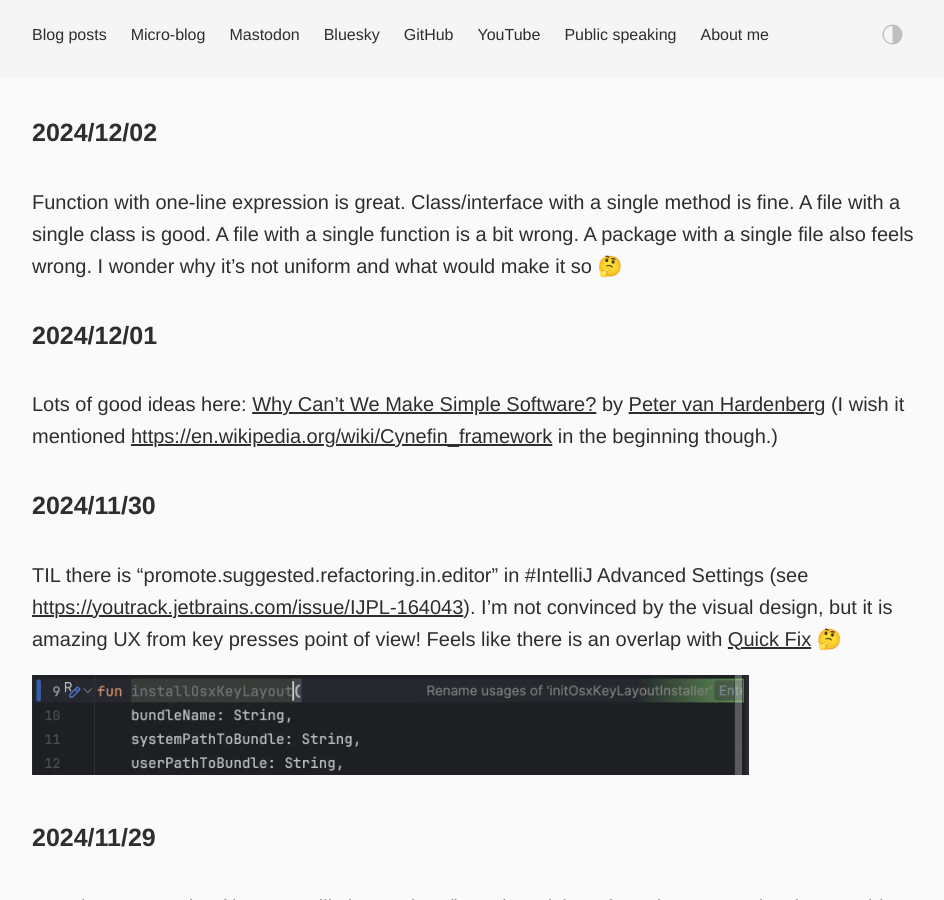
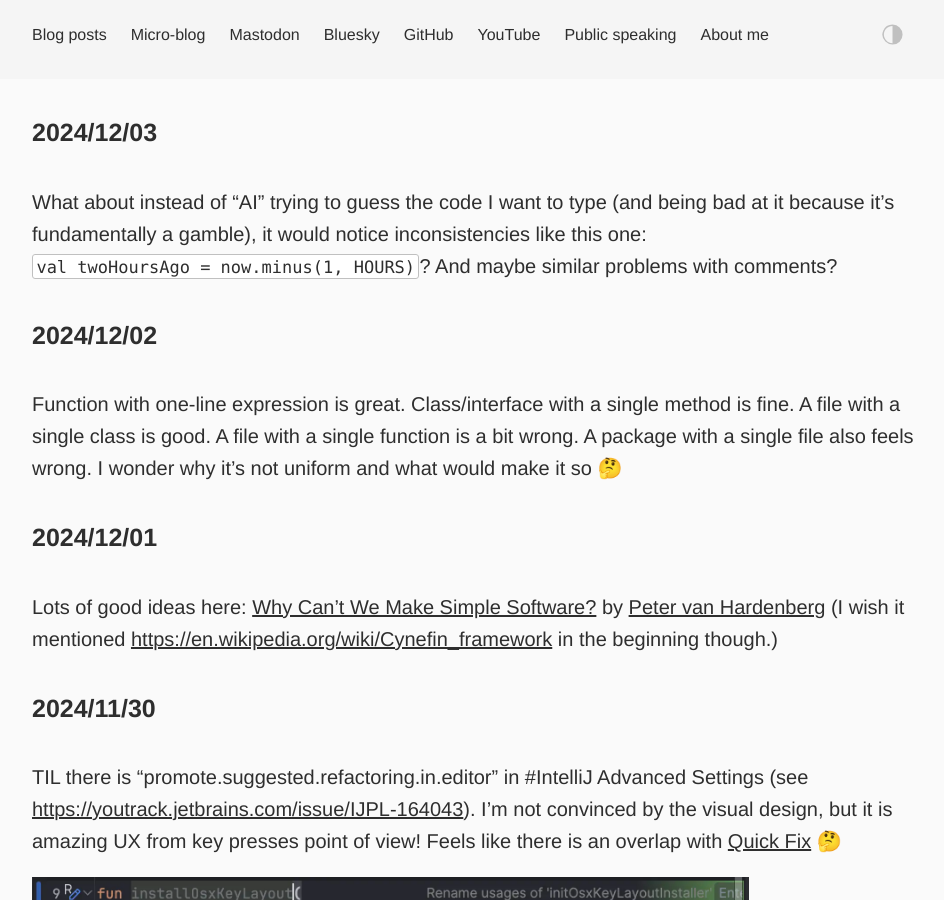
Before and after one commit to dkandalov/dkandalov.github.io, a Jekyll site: the page built from micro-blog.md, in a window 1280 px wide and 900 px high. Shown: the whole window, without its empty margins (160-1104 px from the left). Built offline with Jekyll 4.4.1, drawn with Linux system fonts in a browser that asks for light colours.

Commit message:
updated micro-blog

```diff
--- a/micro-blog.md
+++ b/micro-blog.md
@@ -2,6 +2,9 @@
 layout: post
 permalink: /micro-blog/
 ---
+
+#### 2024/12/03
+What about instead of "AI" trying to guess the code I want to type (and being bad at it because it's fundamentally a gamble), it would notice inconsistencies like this one: `val twoHoursAgo = now.minus(1, HOURS)`? And maybe similar problems with comments?
 
 #### 2024/12/02
 Function with one-line expression is great. Class/interface with a single method is fine. A file with a single class is good. A file with a single function is a bit wrong. A package with a single file also feels wrong. I wonder why it's not uniform and what would make it so 🤔
```
